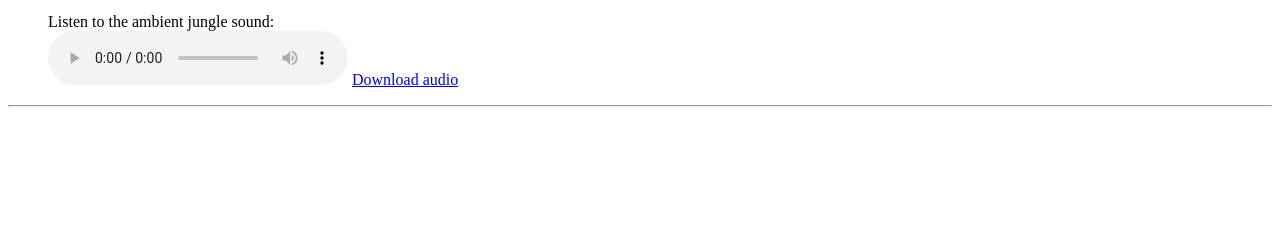
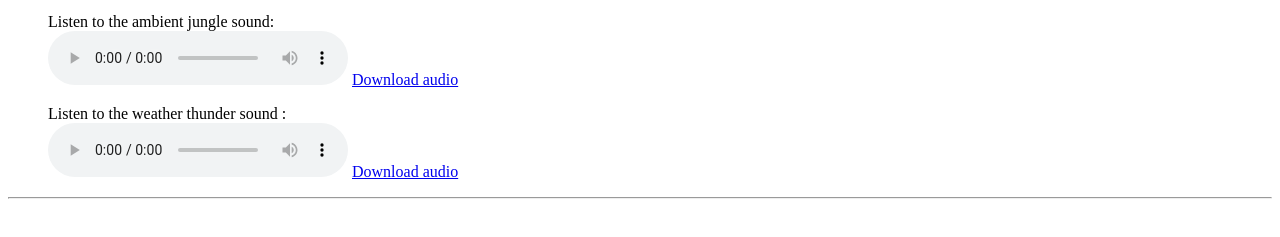
Before and after one commit to Maxphog/browser_media_player, a plain HTML site: page index.html in a window 1280 px wide. Shown: the part 111-348 px from the top of the page. Drawn offline with Linux system fonts and the light colour scheme.

Commit message:
added new sound, working on adding the metadata

```diff
--- a/index.html
+++ b/index.html
@@ -24,6 +24,12 @@
             <a href="/browser_media_player/test_sounds/AMBTrop_Jungle background 1_CS_USC.mp3"> Download audio </a>
         </figure>
 
+        <figure>
+            <figcaption>Listen to the weather thunder sound :</figcaption>
+            <audio controls src="/browser_media_player/test_sounds/THUN_Thunder claps with long ring out; variation_CS_USC.mp3"></audio>
+            <a href="/browser_media_player/test_sounds/THUN_Thunder claps with long ring out; variation_CS_USC.mp3"> Download audio </a>
+        </figure>
+
 
     </main>
     <hr>
```
Also changed, not shown: 3 other files.
